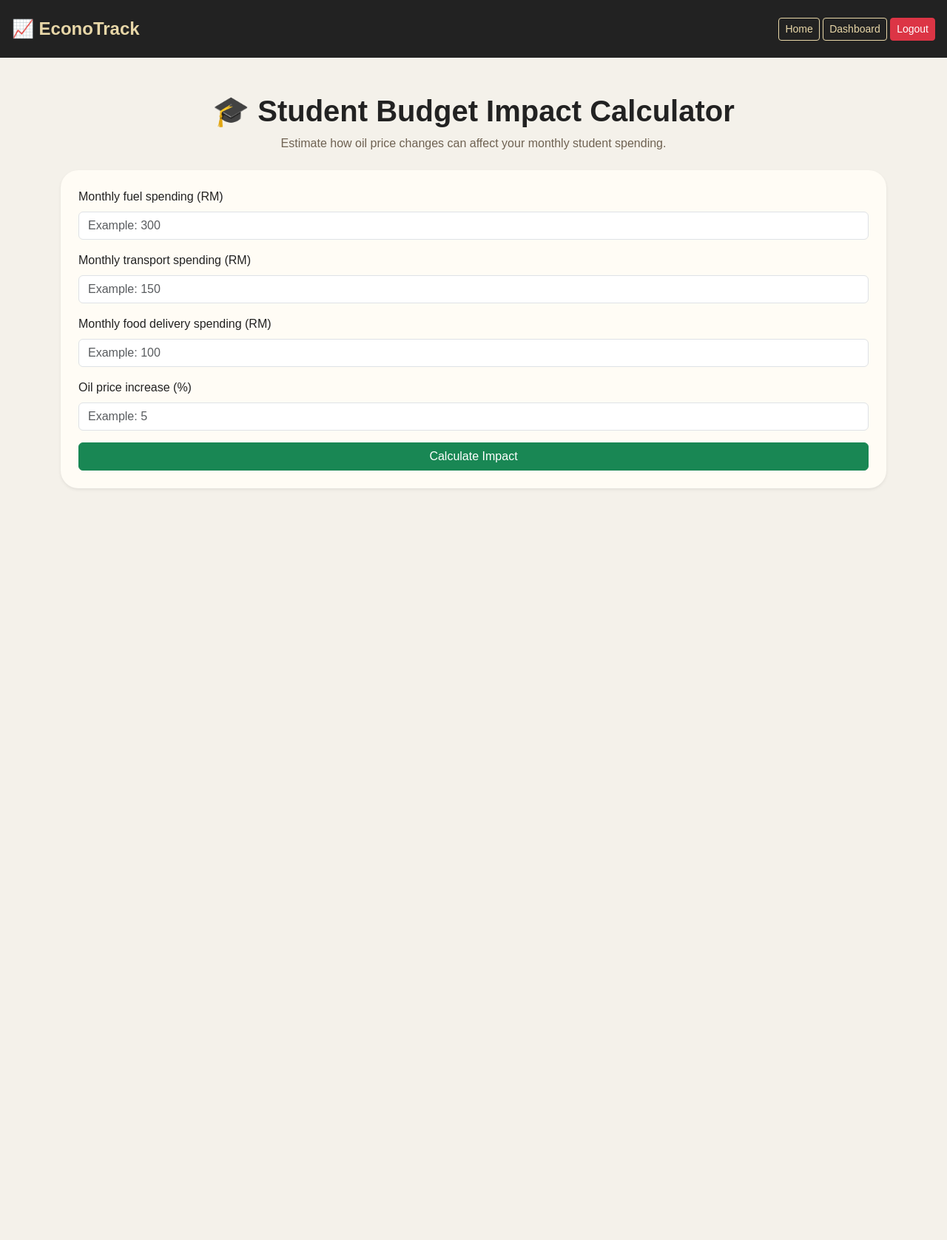
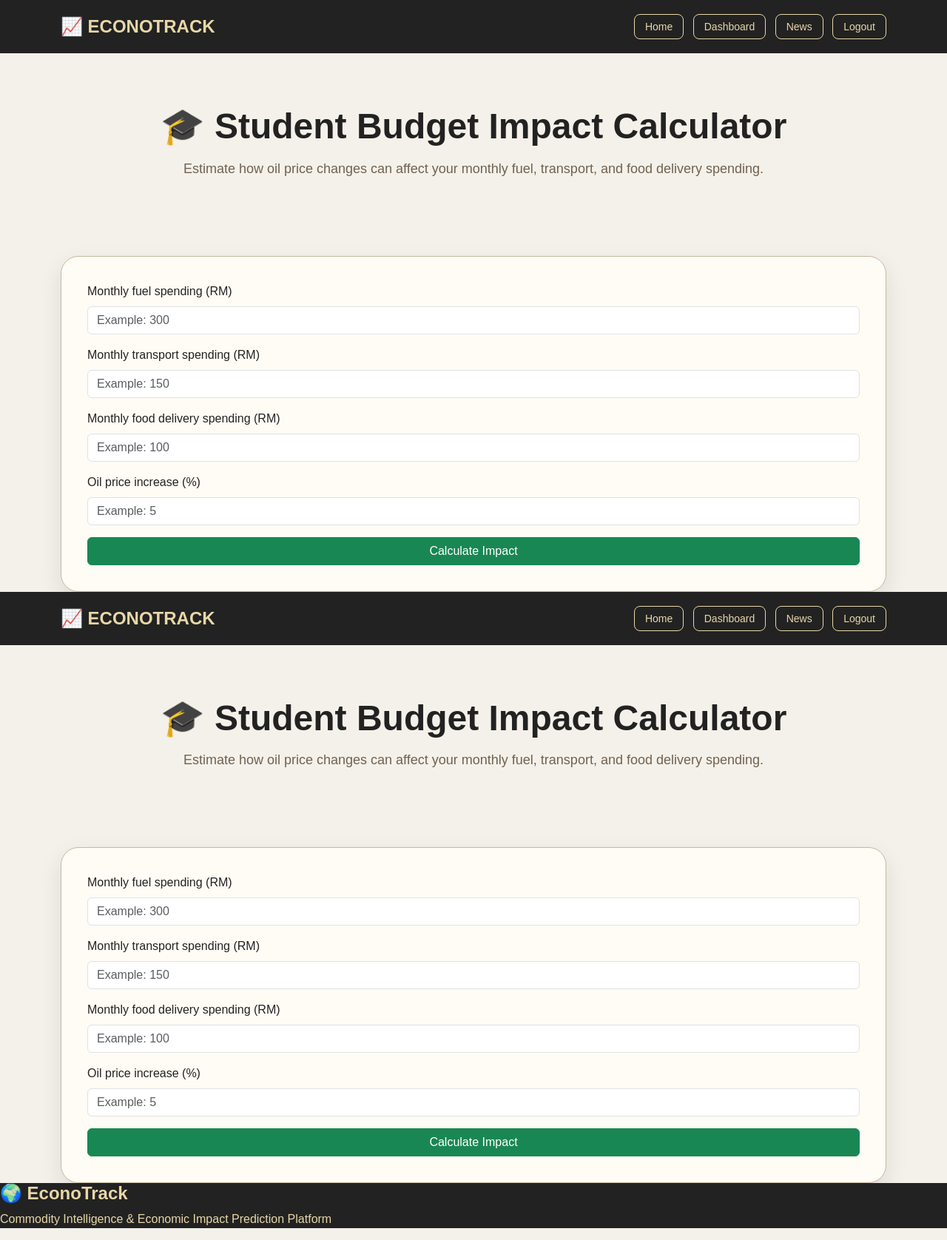
Before and after one commit to janeeswar/Git-exercise-G089, a Python web app: template econotrack/templates/budget.html in a window 1280 px wide. Shown: the whole page at 74% size. Before the commit the page ends 661 px from the top, so only its background shows below. Run offline with Jinja, Linux system fonts and the light colour scheme; the template is opened without the code that fills it, so the values that code supplies are empty.

Commit message:
update page styling

```diff
--- a/econotrack/templates/budget.html
+++ b/econotrack/templates/budget.html
@@ -11,27 +11,41 @@
 
 <body>
 
-<nav class="navbar navbar-dark bg-dark p-3">
-    <a href="/" class="navbar-brand fw-bold">📈 EconoTrack</a>
+<nav class="navbar-custom">
 
-    <div>
-        <a href="/" class="btn btn-outline-light btn-sm">Home</a>
-        <a href="/dashboard" class="btn btn-outline-light btn-sm">Dashboard</a>
-        <a href="/logout" class="btn btn-danger btn-sm">Logout</a>
+    <div class="container d-flex justify-content-between align-items-center">
+
+        <a href="/" class="brand">
+            📈 ECONOTRACK
+        </a>
+
+        <div>
+            <a href="/" class="nav-btn">Home</a>
+            <a href="/dashboard" class="nav-btn">Dashboard</a>
+            <a href="/news" class="nav-btn">News</a>
+            <a href="/logout" class="nav-btn">Logout</a>
+        </div>
+
     </div>
+
 </nav>
+
+<section class="hero">
+
+    <h1>
+        🎓 Student Budget Impact Calculator
+    </h1>
+
+    <p>
+        Estimate how oil price changes can affect your monthly fuel, transport, and food delivery spending.
+    </p>
+
+</section>
 
 <div class="container mt-5">
 
-    <h1 class="fw-bold text-center">
-        🎓 Student Budget Impact Calculator
-    </h1>
 
-    <p class="text-muted text-center">
-        Estimate how oil price changes can affect your monthly student spending.
-    </p>
-
-    <div class="card shadow-sm border-0 p-4 mt-4">
+    <div class="hub-card mt-4">
 
         <form method="POST">
 
@@ -65,7 +79,150 @@
 
     {% if result %}
 
-    <div class="card shadow-sm border-0 p-4 mt-4">
+   <div class="hub-card mt-4">
+
+        <h3 class="fw-bold">
+            📊 Estimated Monthly Impact
+        </h3>
+
+        <p>
+            Oil price increase:
+            <strong>{{ result.oil_change_percent }}%</strong>
+        </p>
+
+        <ul class="list-group mb-3">
+
+            <li class="list-group-item">
+                Fuel extra cost: <strong>RM{{ result.fuel_extra }}</strong>
+            </li>
+
+            <li class="list-group-item">
+                Transport extra cost: <strong>RM{{ result.transport_extra }}</strong>
+            </li>
+
+            <li class="list-group-item">
+                Food delivery extra cost: <strong>RM{{ result.delivery_extra }}</strong>
+            </li>
+
+        </ul>
+
+        <p>
+            Current monthly spending:
+            <strong>RM{{ result.current_total }}</strong>
+        </p>
+
+        <p>
+            Estimated new monthly spending:
+            <strong>RM{{ result.new_total }}</strong>
+        </p>
+
+        <p>
+            Total extra monthly cost:
+            <strong class="text-danger">RM{{ result.total_extra }}</strong>
+        </p>
+
+        <p>
+            Risk level:
+            <span class="badge bg-primary">{{ result.risk_level }}</span>
+        </p>
+
+        <div class="alert alert-info">
+            {{ result.advice }}
+        </div>
+
+        <div class="alert alert-secondary">
+            Formula used:
+            Extra cost = Monthly spending × Oil increase percentage
+        </div>
+
+    </div>
+
+    {% endif %}
+
+</div>
+
+<!DOCTYPE html>
+<html lang="en">
+
+<head>
+    <meta charset="UTF-8">
+    <title>Student Budget Impact Calculator</title>
+
+    <link href="https://cdn.jsdelivr.net/npm/bootstrap@5.3.0/dist/css/bootstrap.min.css" rel="stylesheet">
+    <link rel="stylesheet" href="{{ url_for('static', filename='style.css') }}">
+</head>
+
+<body>
+
+<nav class="navbar-custom">
+
+    <div class="container d-flex justify-content-between align-items-center">
+
+        <a href="/" class="brand">
+            📈 ECONOTRACK
+        </a>
+
+        <div>
+            <a href="/" class="nav-btn">Home</a>
+            <a href="/dashboard" class="nav-btn">Dashboard</a>
+            <a href="/news" class="nav-btn">News</a>
+            <a href="/logout" class="nav-btn">Logout</a>
+        </div>
+
+    </div>
+
+</nav>
+
+<section class="hero">
+
+    <h1>
+        🎓 Student Budget Impact Calculator
+    </h1>
+
+    <p>
+        Estimate how oil price changes can affect your monthly fuel, transport, and food delivery spending.
+    </p>
+
+</section>
+
+<div class="container mt-5">
+
+
+    <div class="hub-card mt-4">
+
+        <form method="POST">
+
+            <div class="mb-3">
+                <label class="form-label">Monthly fuel spending (RM)</label>
+                <input type="number" step="0.01" name="fuel_spending" class="form-control" placeholder="Example: 300" required>
+            </div>
+
+            <div class="mb-3">
+                <label class="form-label">Monthly transport spending (RM)</label>
+                <input type="number" step="0.01" name="transport_spending" class="form-control" placeholder="Example: 150" required>
+            </div>
+
+            <div class="mb-3">
+                <label class="form-label">Monthly food delivery spending (RM)</label>
+                <input type="number" step="0.01" name="food_delivery_spending" class="form-control" placeholder="Example: 100" required>
+            </div>
+
+            <div class="mb-3">
+                <label class="form-label">Oil price increase (%)</label>
+                <input type="number" step="0.01" name="oil_change_percent" class="form-control" placeholder="Example: 5" required>
+            </div>
+
+            <button type="submit" class="btn btn-success w-100">
+                Calculate Impact
+            </button>
+
+        </form>
+
+    </div>
+
+    {% if result %}
+
+   <div class="hub-card mt-4">
 
         <h3 class="fw-bold">
             📊 Estimated Monthly Impact
@@ -128,4 +285,19 @@
 </div>
 
 </body>
+
+<div class="footer">
+
+    <h4>
+        🌍 EconoTrack
+    </h4>
+
+    <p>
+        Commodity Intelligence & Economic Impact Prediction Platform
+    </p>
+
+</div>
+
+</body>
+
 </html>
--- a/econotrack/templates/dashboard.html
+++ b/econotrack/templates/dashboard.html
@@ -151,6 +151,8 @@
 
             </div>
 
+        </div>
+
  <!-- EXTRA FEATURES ROW -->
 <div class="row g-4 mt-4 justify-content-center">
 
```
Also changed, not shown: econotrack/templates/alerts.html (+42 -22 lines), econotrack/templates/impact.html (+35 -18 lines).
